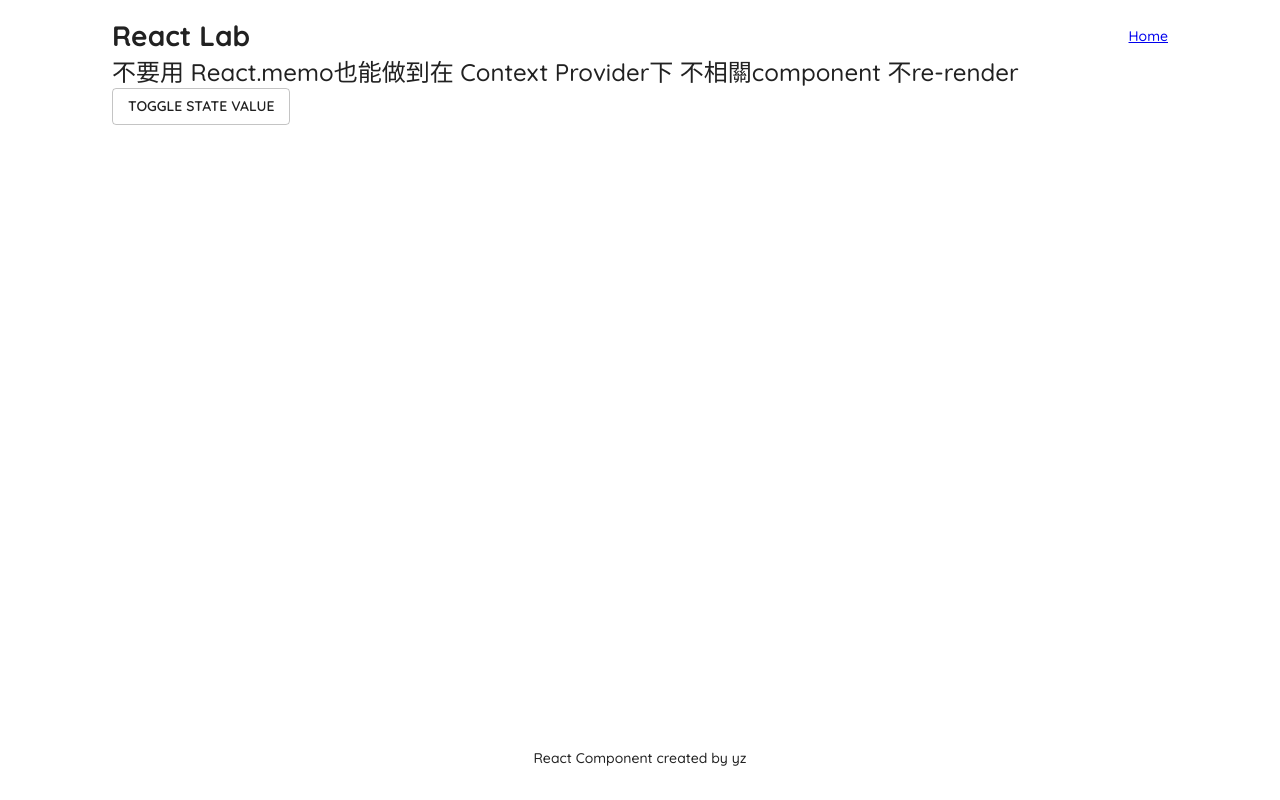
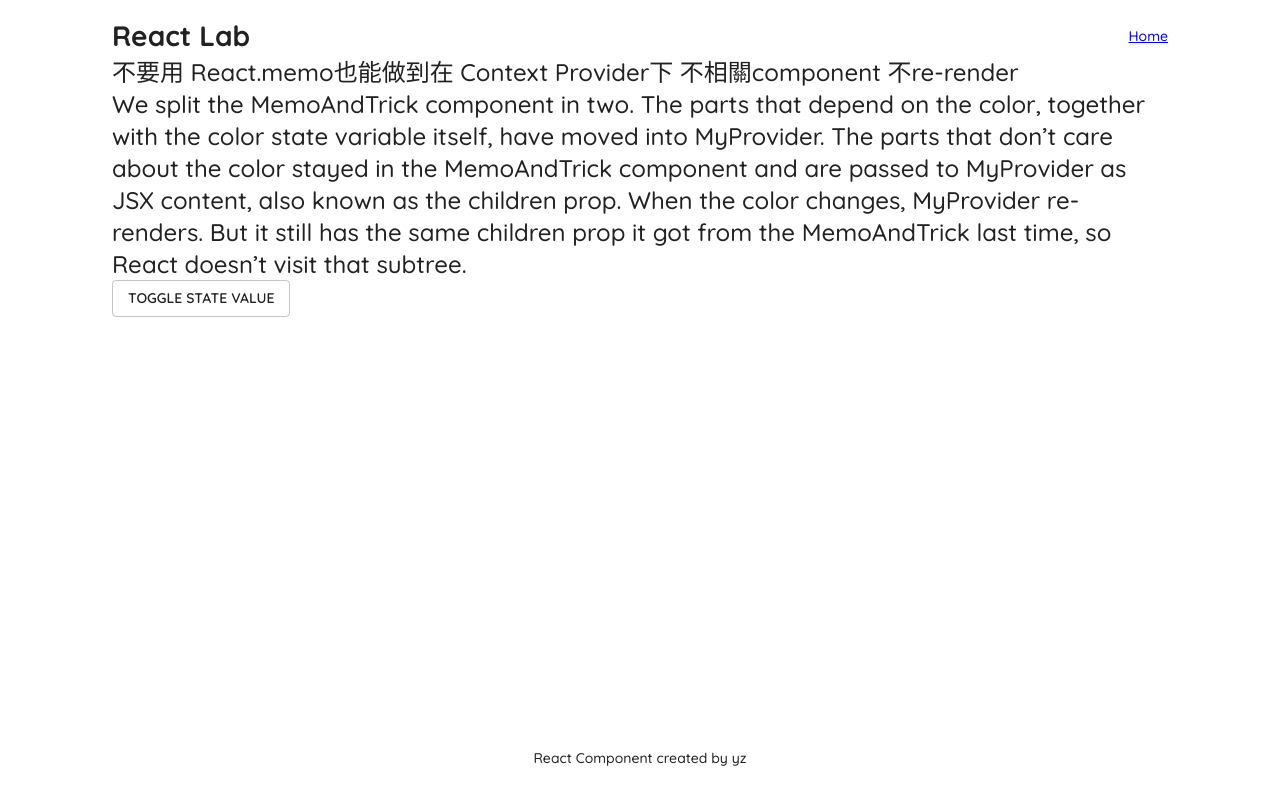
Before and after one commit to wilkersoh/react-lab, a React (Create React App) app: page /react-memo-and-trick in a window 1280 px wide. Built offline with nearby package versions, Linux system fonts and the light colour scheme; the HTML template or start-up script is replaced by a standard one.

Commit message:
Update Life Content Up

```diff
--- a/src/MemoAndTrick.js
+++ b/src/MemoAndTrick.js
@@ -28,6 +28,15 @@ export default function MemoAndTrick() {
         不要用 React.memo也能做到在 Context Provider下 不相關component
         不re-render
       </Typography>
+      <Typography variant='h5'>
+        We split the MemoAndTrick component in two. The parts that depend on the
+        color, together with the color state variable itself, have moved into
+        MyProvider. The parts that don’t care about the color stayed in the
+        MemoAndTrick component and are passed to MyProvider as JSX content, also
+        known as the children prop. When the color changes, MyProvider
+        re-renders. But it still has the same children prop it got from the
+        MemoAndTrick last time, so React doesn’t visit that subtree.
+      </Typography>
       {/*
           和 Memo 一樣效果
           為什麼 它會做到 和Memo一樣呢？ 它明明 也 被change state了
@@ -40,7 +49,6 @@ export default function MemoAndTrick() {
               那為什麼 它的 state 被改變了 DirectChild 不會 re-render呢？
 
         someone: The reason the second fix works: In both cases, App is responsible for rendering DirectChild, so in both cases, DirectChild will re-render when App re-renders.  After the refactoring, App is no longer being re-rendered when the state changes; only MyProvider is. Because App no longer needs to be re-rendered, DirectChild does not need to be re-rendered.
-
         */}
       <MyProvider>
         <DirectChild />
@@ -50,6 +58,7 @@ export default function MemoAndTrick() {
 }
 
 const DirectChild = () => {
+  console.log("direct child re-render");
   return (
     <Box>
       <NestedChild />
```
